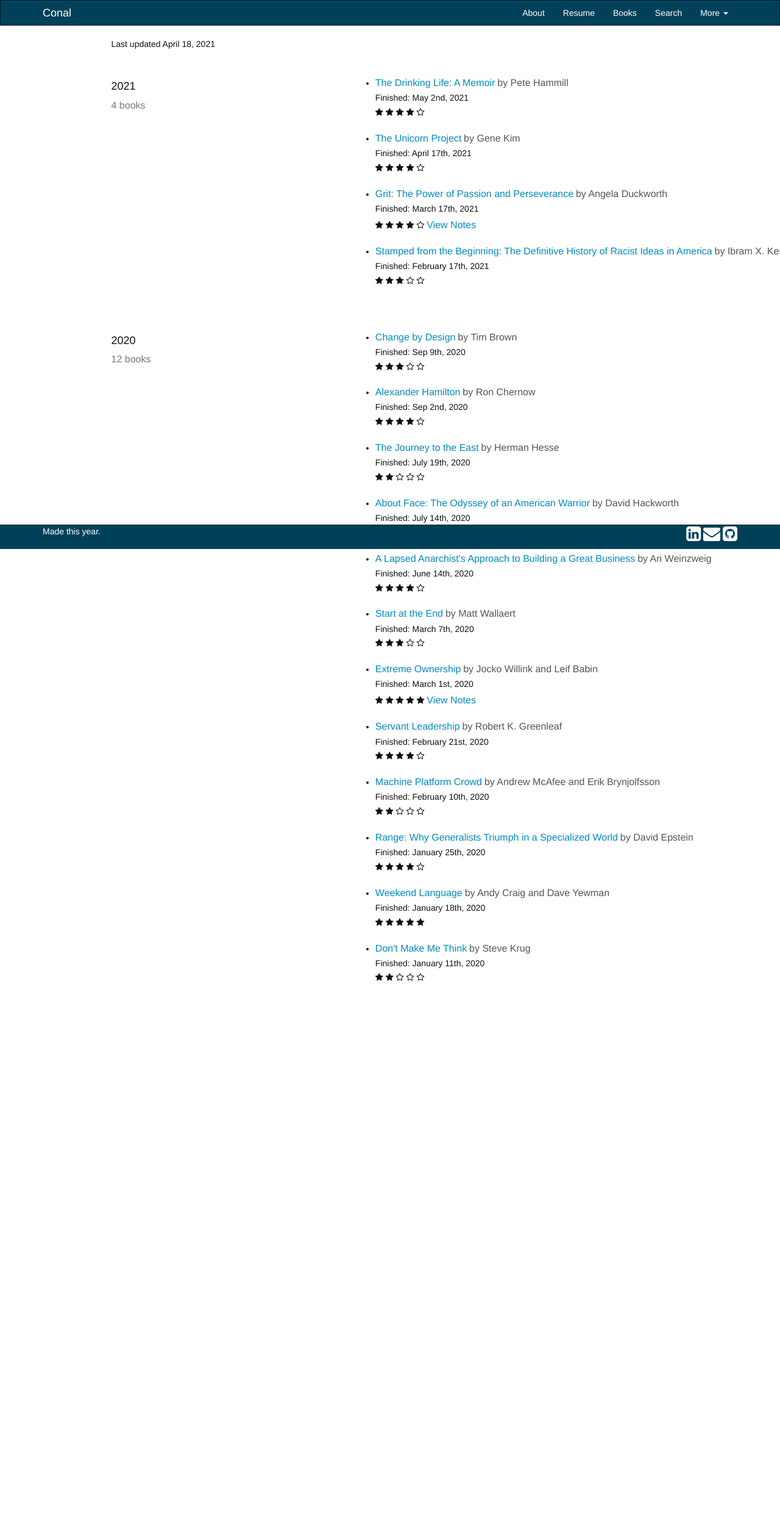
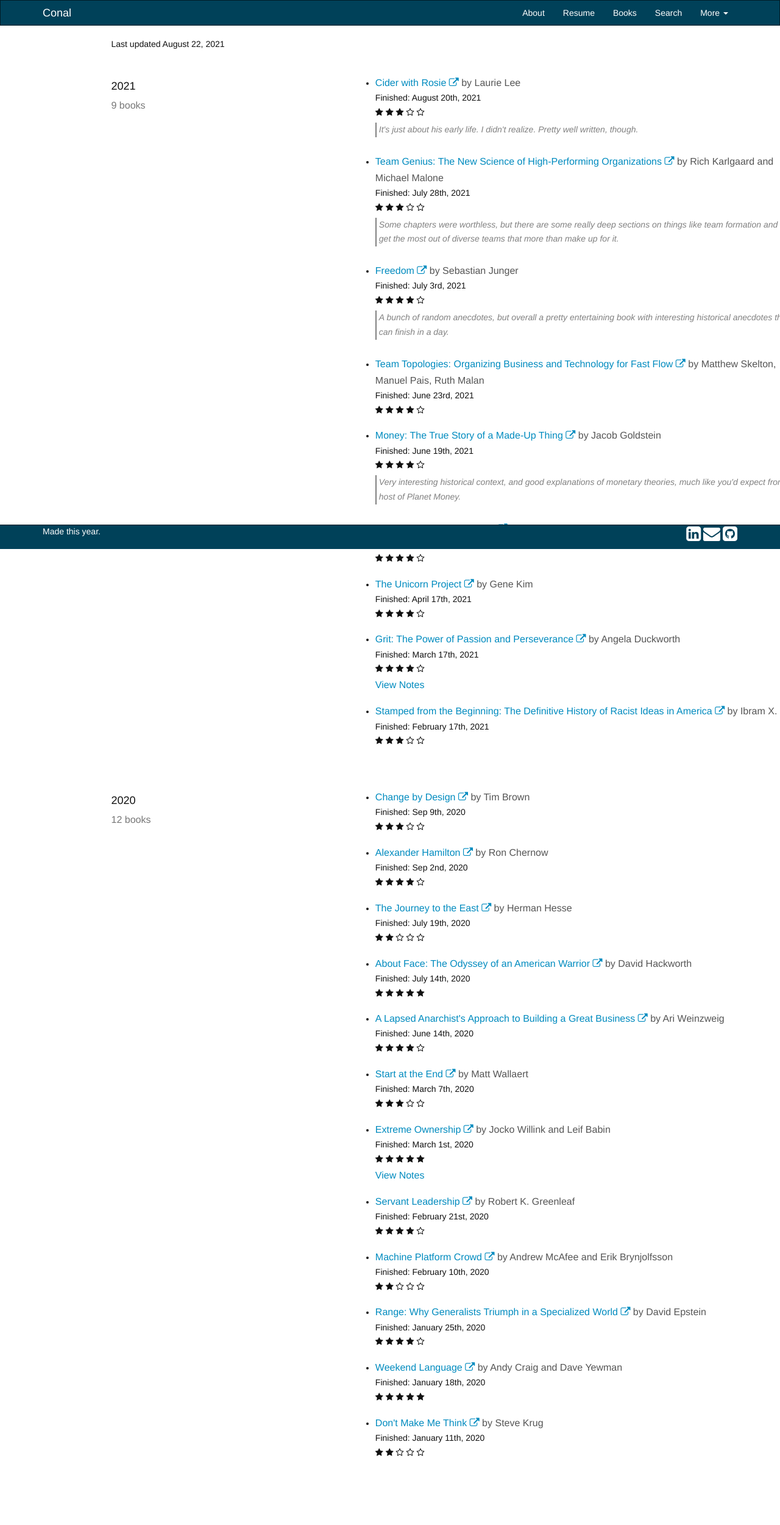
Before and after one commit to cms5109/cms5109.github.io, a Jekyll site: the page built from books.html, in a window 1280 px wide. Shown: the whole page at 61% size. Built offline with Jekyll 4.4.1, drawn with Linux system fonts in a browser that asks for light colours; nearby versions of some CDN libraries; comment, search, counter and statistics services are not loaded; a style sheet for code colours, icons or effects is not loaded; before the commit the page ends 1721 px from its top, so only the background shows below that.

Commit message:
adding a quick blurb for books, and including some I read in 2021

```diff
--- a/_data/books.yml
+++ b/_data/books.yml
@@ -1,7 +1,44 @@
-lastupdate: April 18, 2021
+lastupdate: August 22, 2021
 list:
   - year: "2021"
     books:
+      - title: "Cider with Rosie"
+        author: Laurie Lee
+        link: https://www.amazon.com/Cider-Rosie-Laurie-Lee/dp/1567923550
+        finished: August 20th, 2021
+        stars: 3
+        quick_take: "It's just about his early life. I didn't realize. Pretty well written, though."
+
+      - title: "Team Genius: The New Science of High-Performing Organizations"
+        author: Rich Karlgaard and Michael Malone
+        link: https://www.amazon.com/Team-Genius-Science-High-Performing-Organizations-ebook/dp/B00OG8AXKO
+        finished: July 28th, 2021
+        stars: 3
+        quick_take: "Some chapters were worthless, but there are some really deep sections on things \n
+        like team formation and how to get the most out of diverse teams that more than make up for it."
+
+      - title: "Freedom"
+        author: Sebastian Junger
+        link: https://www.amazon.com/dp/1982153415
+        finished: July 3rd, 2021
+        stars: 4
+        quick_take: "A bunch of random anecdotes, but overall a pretty entertaining book with interesting \n
+        historical anecdotes that you can finish in a day."
+
+      - title: "Team Topologies: Organizing Business and Technology for Fast Flow"
+        author: Matthew Skelton, Manuel Pais, Ruth Malan
+        link: https://www.amazon.com/dp/1942788819
+        finished: June 23rd, 2021
+        stars: 4
+
+      - title: "Money: The True Story of a Made-Up Thing"
+        author: Jacob Goldstein
+        link: https://www.amazon.com/Money-True-Story-Made-Up-Thing/dp/031641719X
+        finished: June 19th, 2021
+        stars: 4
+        quick_take: "Very interesting historical context, and good explanations of monetary theories, much \n
+        like you'd expect from the host of Planet Money."
+
       - title: "The Drinking Life: A Memoir"
         author: Pete Hammill
         link: https://www.amazon.com/Drinking-Life-Memoir-Pete-Hamill/dp/0316341029
--- a/books.html
+++ b/books.html
@@ -16,9 +16,10 @@
       <ul class="reading-list {{ entry.year }}">
         {% for book in entry.books %}
         <li>
-          <a href="{{ book.link }}" alt="_blank" rel="nofollow noopener">{{
+          <a href="{{ book.link }}" target="_blank" rel="nofollow noopener">{{
             book.title
-          }}</a>
+          }} <i class="fa fa-external-link"></i>
+          </a>
           <span class="author">by {{ book.author }}</span>
           <br />
           <span>Finished: {{book.finished}}</span>
@@ -30,10 +31,13 @@
           {% for star in (1..remaining) %}
             <i class="fa fa-star-o"></i>
           {% endfor %}
-
+          <br />
+          {% if book.quick_take %}
+          <p class="quick-take">{{ book.quick_take }}</p>
+          {% endif %}
           {% assign book_notes = site.posts | where: "book_title", book.title | first %}
           {% if book_notes.url %}
-            <a href="{{ site.baseurl }}{{ book_notes.url }}" alt="_blank" rel="nofollow noopener">
+            <a href="{{ site.baseurl }}{{ book_notes.url }}" target="_blank" rel="nofollow noopener">
               View Notes
             </a>
           {% endif %}
--- a/css/main.scss
+++ b/css/main.scss
@@ -264,6 +264,14 @@
     li {
       padding-bottom: 16px;
     }
+
+    .quick-take {
+      color: gray;
+      font-style: italic;
+      border-left: 2px solid gray;
+      padding-left: 4px;
+      margin-top: 4px;
+    }
   }
 
 }
```
